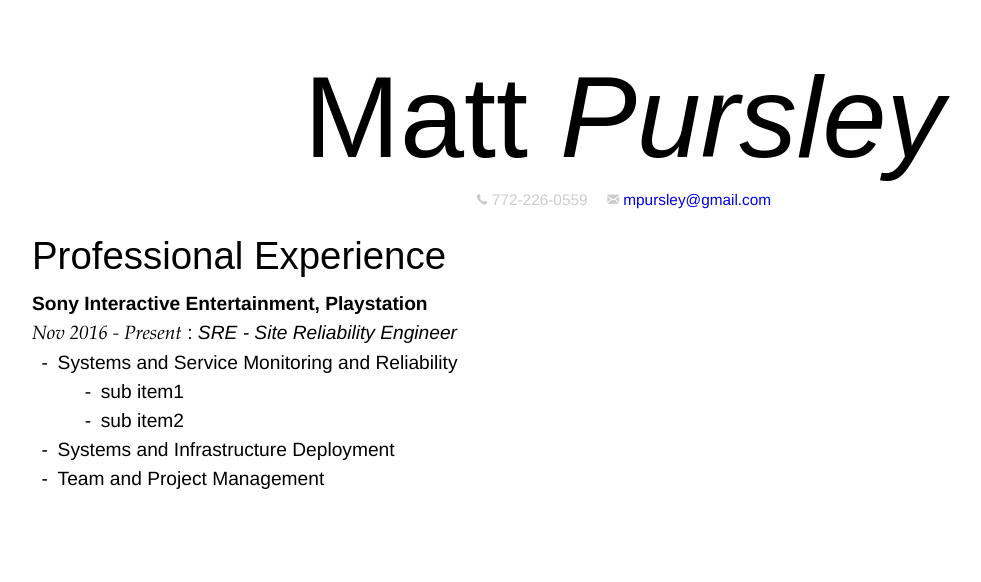
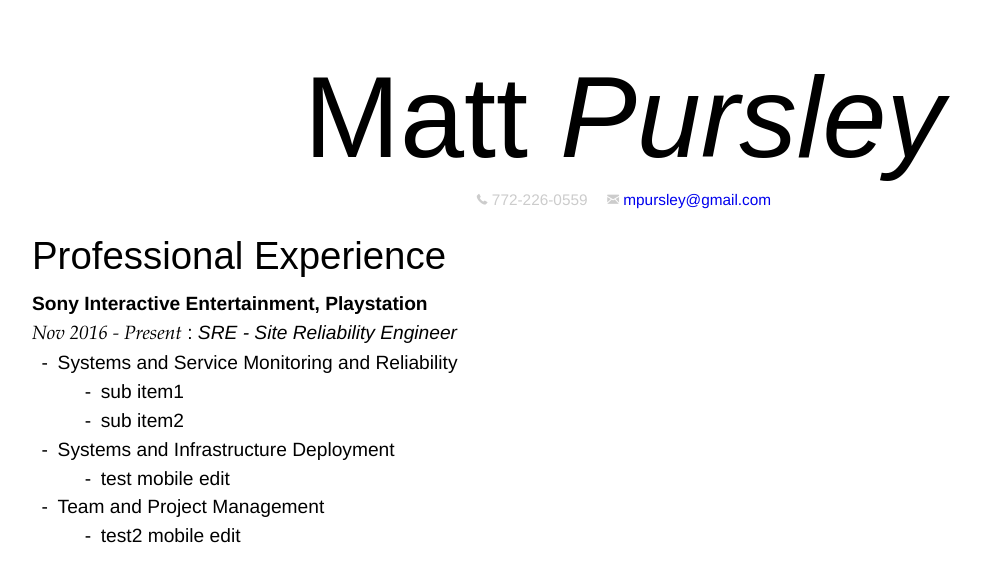
Before and after one commit to mpursley/mpursley.github.io, a Jekyll site: the page built from index_resume_short.md, in a window 1280 px wide. Shown: the top 582 px of the page, without its empty margins (16-997 px from the left). Built offline with Jekyll 4.4.1, drawn with Linux system fonts in a browser that asks for light colours.

Commit message:
Update index_resume_short.md

```diff
--- a/index_resume_short.md
+++ b/index_resume_short.md
@@ -20,4 +20,6 @@ title: Matt Pursley's CV
   * sub item1
   * sub item2
 * Systems and Infrastructure Deployment
+  * test mobile edit
 * Team and Project Management
+  * test2 mobile edit
```
